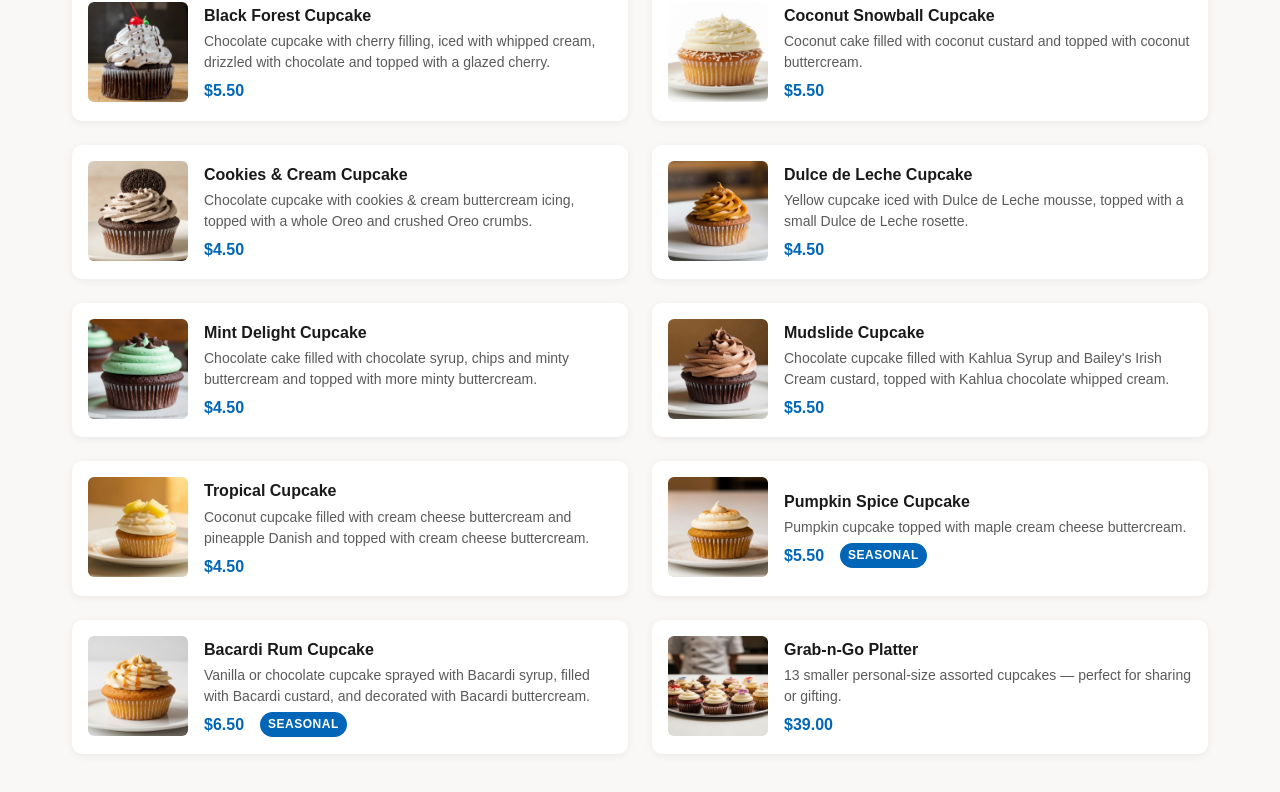
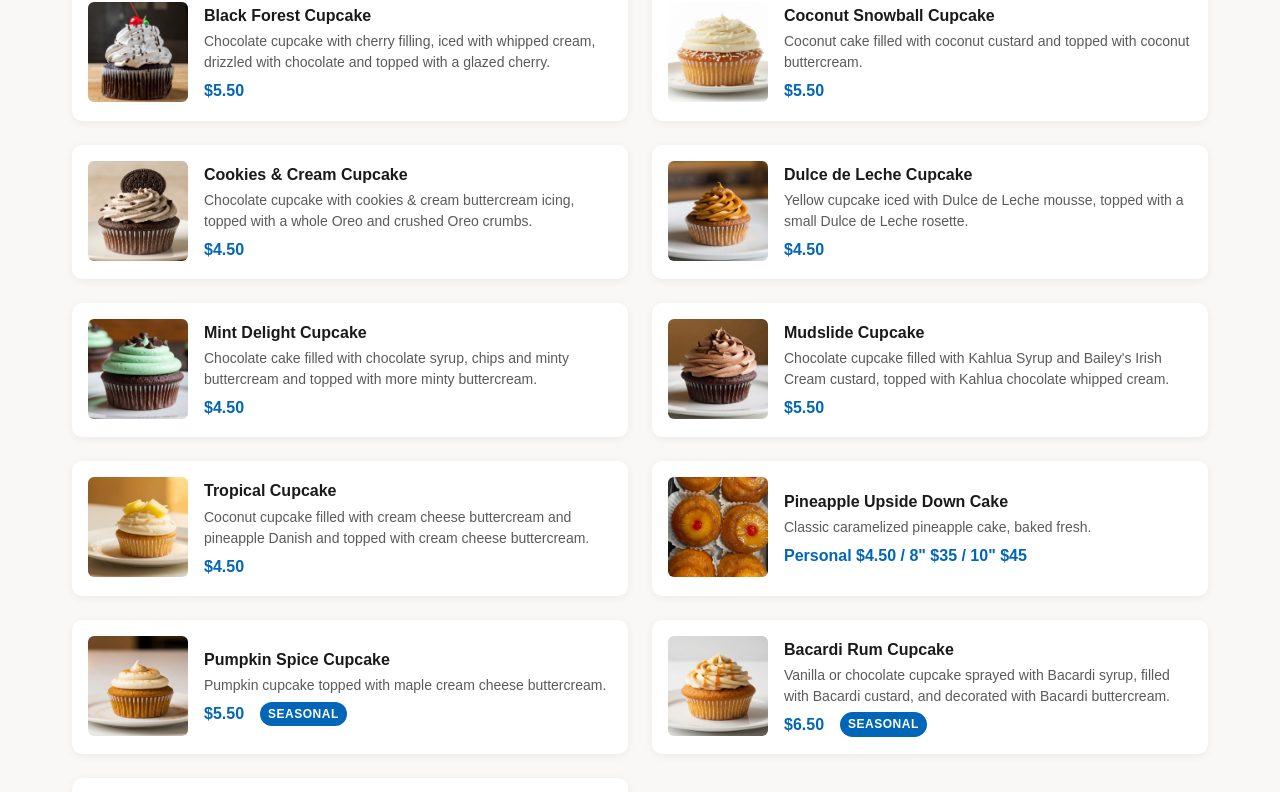
Before and after one commit to webeducationservices-oss/moreno-bakery, a Next.js app: page /menu/bakery in a window 1280 px wide. Shown: the part 1763-2555 px from the top of the page. Built offline with nearby package versions, Linux system fonts and the light colour scheme; a web font is replaced by a local one.

Commit message:
Edit app/data/menu.js — remove the pineapple upside down from the cakes and cheesecakes section and add

```diff
--- a/app/data/menu.js
+++ b/app/data/menu.js
@@ -142,6 +142,7 @@ export const BAKERY_CATEGORIES = [
       { name: "Mint Delight Cupcake", price: "$4.50", description: "Chocolate cake filled with chocolate syrup, chips and minty buttercream and topped with more minty buttercream.", image: "/images/food/moreno-bakery-mint-delight-cupcake.jpg" },
       { name: "Mudslide Cupcake", price: "$5.50", description: "Chocolate cupcake filled with Kahlua Syrup and Bailey's Irish Cream custard, topped with Kahlua chocolate whipped cream.", image: "/images/food/moreno-bakery-mudslide-cupcake.jpg" },
       { name: "Tropical Cupcake", price: "$4.50", description: "Coconut cupcake filled with cream cheese buttercream and pineapple Danish and topped with cream cheese buttercream.", image: "/images/food/moreno-bakery-tropical-cupcake.jpg" },
+      { name: "Pineapple Upside Down Cake", price: "Personal $4.50 / 8\" $35 / 10\" $45", description: "Classic caramelized pineapple cake, baked fresh.", image: "/images/food/moreno-bakery-pineapple-upside-down-cake.jpg" },
       { name: "Pumpkin Spice Cupcake", price: "$5.50", description: "Pumpkin cupcake topped with maple cream cheese buttercream.", tag: "Seasonal", image: "/images/food/moreno-bakery-pumpkin-spice-cupcake.jpg" },
       { name: "Bacardi Rum Cupcake", price: "$6.50", description: "Vanilla or chocolate cupcake sprayed with Bacardi syrup, filled with Bacardi custard, and decorated with Bacardi buttercream.", tag: "Seasonal", image: "/images/food/moreno-bakery-bacardi-rum-cupcake.jpg" },
       { name: "Grab-n-Go Platter", price: "$39.00", description: "13 smaller personal-size assorted cupcakes — perfect for sharing or gifting.", image: "/images/food/moreno-bakery-grab-n-go-cupcake-platter.jpg" },
```
